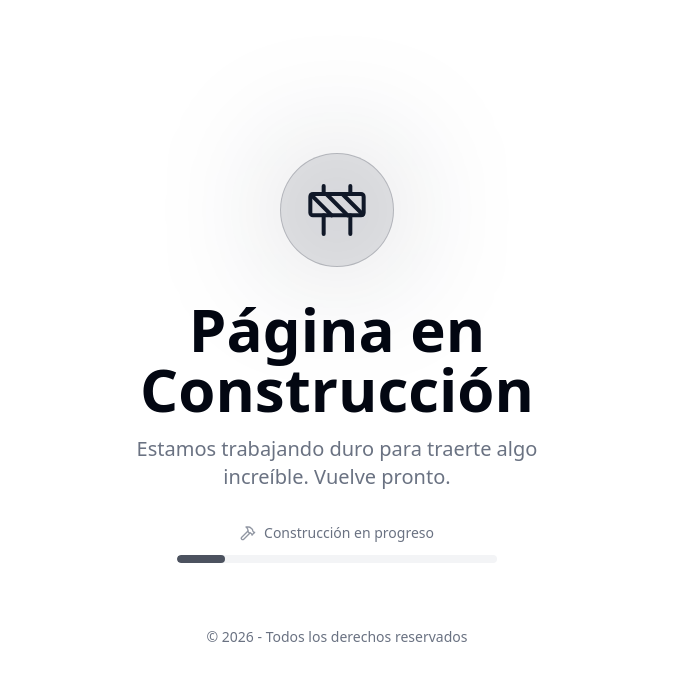
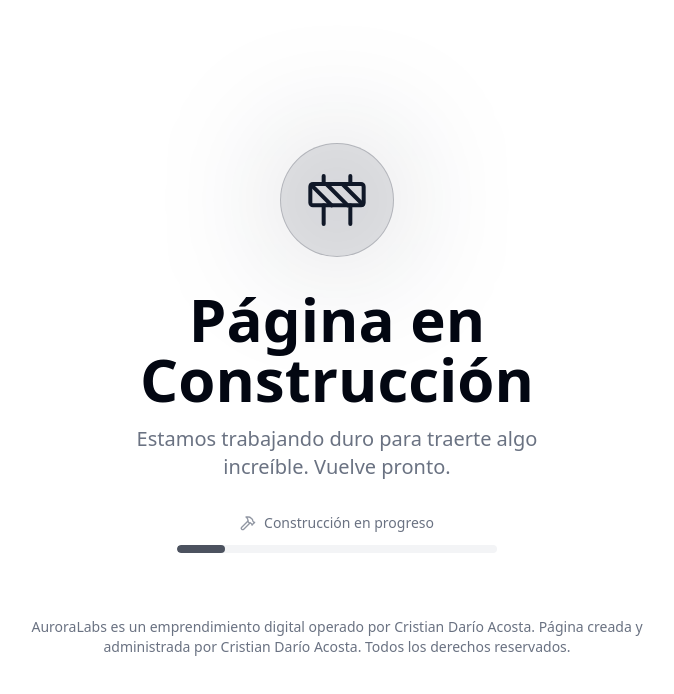
Before and after one commit to Acosta-gh/AuroraLabs, a React (Vite) app: page / in a window 1280 px wide. Shown: the top 694 px of the page, without its empty margins (303-977 px from the left). Built offline with nearby package versions, Linux system fonts and the light colour scheme.

Commit message:
Se agregó información legal

```diff
--- a/package.json
+++ b/package.json
@@ -7,7 +7,8 @@
     "dev": "vite",
     "build": "vite build",
     "lint": "eslint .",
-    "preview": "vite preview"
+    "preview": "vite preview",
+    "deploy": "gh-pages -d dist"
   },
   "dependencies": {
     "@tailwindcss/vite": "^4.1.18",
@@ -28,6 +29,7 @@
     "eslint": "^9.39.1",
     "eslint-plugin-react-hooks": "^7.0.1",
     "eslint-plugin-react-refresh": "^0.4.24",
+    "gh-pages": "^6.3.0",
     "globals": "^16.5.0",
     "tw-animate-css": "^1.4.0",
     "vite": "^7.2.4"
--- a/src/App.jsx
+++ b/src/App.jsx
@@ -1,4 +1,4 @@
-import { Construction, Hammer, ArrowRight } from 'lucide-react'
+import { Construction, Hammer, ArrowRight } from "lucide-react";
 
 function App() {
   return (
@@ -9,7 +9,10 @@ function App() {
           <div className="relative">
             <div className="absolute inset-0 bg-primary/20 blur-3xl rounded-full"></div>
             <div className="relative bg-primary/10 p-6 rounded-full border border-primary/20">
-              <Construction className="w-16 h-16 text-primary" strokeWidth={1.5} />
+              <Construction
+                className="w-16 h-16 text-primary"
+                strokeWidth={1.5}
+              />
             </div>
           </div>
         </div>
@@ -31,17 +34,24 @@ function App() {
             <span>Construcción en progreso</span>
           </div>
           <div className="max-w-xs mx-auto h-2 bg-secondary rounded-full overflow-hidden">
-            <div className="h-full bg-primary rounded-full animate-pulse" style={{ width: '15%' }}></div>
+            <div
+              className="h-full bg-primary rounded-full animate-pulse"
+              style={{ width: "15%" }}
+            ></div>
           </div>
         </div>
 
         {/* Footer */}
         <div className="pt-8 text-sm text-muted-foreground">
-          <p>© 2026 - Todos los derechos reservados</p>
+          <p>
+            AuroraLabs es un emprendimiento digital operado por Cristian Darío
+            Acosta. Página creada y administrada por Cristian Darío Acosta.
+            Todos los derechos reservados.
+          </p>
         </div>
       </div>
     </div>
-  )
+  );
 }
 
-export default App
+export default App;
--- a/vite.config.js
+++ b/vite.config.js
@@ -5,7 +5,7 @@ import react from "@vitejs/plugin-react-swc";
 
 export default defineConfig({
   plugins: [react(), tailwindcss()],
-  base: "/",
+  base: "/AuroraLabs/",
   resolve: {
     alias: {
       "@": path.resolve(__dirname, "./src"),
```
Also changed, not shown: 2 other files (tests, documents, lock files or other folders).
